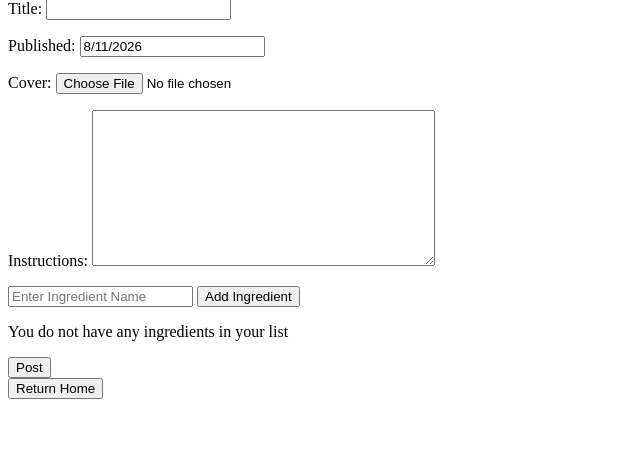
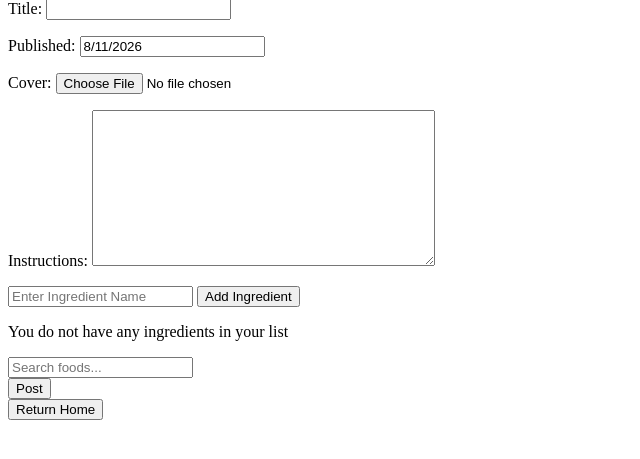
Before and after one commit to Sebastien-Johnson/dine_designs, a Django app: page /post_create/ in a window 1280 px wide. Shown: the part 68-527 px from the top of the page, without its empty margins (0-640 px from the left). Run offline with Django 5.2, Linux system fonts and the light colour scheme; the visitor is signed in with stand-in values (Sample User, id 1).

Commit message:
Added food item deletion idea

```diff
--- a/dj_blog/posts/templates/partials/food_list.html
+++ b/dj_blog/posts/templates/partials/food_list.html
@@ -1,9 +1,24 @@
-{% if ingredients %}
+<div class="d-flex justify-content-between">
+
+<section>
+{% if foods %}
     <ul class="list=group col-4">
-    {% for ingredient in ingredients %}
-        <li class="list-group-item">{{ food.name }}</li>
+    {% for food in foods %}
+        <li class="list-group-item d-flex justify-content-between align-items-center">
+            {{ food.name }}
+            <span class="badge badge-success badge-pill"
+                style="cursor: pointer;"
+                hx-post="{% url 'delete_food' food.pk %}"
+                hx-target="#food_list"
+                hx-confirm="Confirm Delete?">X</span>
+        </li>
     {% endfor %}
     </ul>
 {% else %}
     <p>You do not have any ingredients in your list</p>
 {% endif %}
+</section>
+
+<section>
+    {% include 'partials/search.html' %}
+</section>
--- a/dj_blog/posts/templates/partials/search.html
+++ b/dj_blog/posts/templates/partials/search.html
@@ -0,0 +1,12 @@
+<div class="d-flex justify-content-end mb-4">
+    {% csrf_token %}
+    <input type="text"
+        hx-post="{% url 'search_food' %}"
+        hx-target="#results"
+        hx-trigger="keyup changed delay:500ms"
+        name="search"
+        class="form-control-sm mr-2"
+        placeholder="Search foods...">
+    </form>
+</div>
+<div id="results"></div>
--- a/dj_blog/posts/urls.py
+++ b/dj_blog/posts/urls.py
@@ -13,7 +13,9 @@ urlpatterns = [
 ]
 
 htmx_urlpatterns = [
-    path("add_food/", add_food, name="add_food")
+    path("add_food/", add_food, name="add_food"),
+    path("delete_food/<int:pk>", delete_food, name="delete_food"),
+    path("search_food/", search_food, name="search_food"),
 ]
 
 urlpatterns += htmx_urlpatterns
--- a/dj_blog/posts/views.py
+++ b/dj_blog/posts/views.py
@@ -7,6 +7,7 @@ from .models import Post, Comment, Rating, Food
 from .forms import CreatePost, AddComment, AddRating, CreateFood
 from django.views.generic.list import ListView
 import yaml, requests
+
 
 
 
@@ -116,94 +117,74 @@ class FoodList(ListView):
         return post.ingredients.all()
 
 def add_food(request):
-    with open("onfig.yaml", "r") as ymlfile:
+    #with open("config.yaml", "r") as ymlfile:
+        #cfg = yaml.safe_load(ymlfile)
+        #key = str(cfg["usda_api_key"])
+        #user's food query
+    food_req = request.POST.get("food_name")
+    headers={"x-api-key":"uFndqhD71Wkofc6ftcwEvlGyIfu4l0fS4yqAb7dC"}
+    url = f"https://api.nal.usda.gov/fdc/v1/foods/search?query={food_req}"
+
+    #user's food response
+    response = requests.get(url, headers=headers)
+
+    food_resp = response.json()["foods"]
+
+    # get selected food json data from resp
+    food_json = food_resp[0]
+
+    new_food = create_food_item(food_json)
+
+    #add new food to post creation view
+
+    foods = request.food.all()
+    return render(request, "partials/food_list.html", {"foods": foods})
+
+def delete_food(request, pk):
+    request.user.foods.remove(pk)
+    foods = request.user.foods.all()
+    return render(request, "partials/food_list.html", {"foods": foods})
+
+def search_food(request):
+    with open("config.yaml", "r") as ymlfile:
         cfg = yaml.safe_load(ymlfile)
         key = str(cfg["usda_api_key"])
         #user's food query
-        food_req = request.POST.get("food_name")
+        food_req = request.POST.get("search")
         headers={"x-api-key":key}
         url = f"https://api.nal.usda.gov/fdc/v1/foods/search?query={food_req}"
+        results = requests.get(url, headers=headers)
+        context = {"results":results}
+        return render(request, "partials/search_results.html", context)
 
-        #user's food response
-        response = requests.get(url, headers=headers)
 
-        foods_resp = response.json()["foods"]
 
-        # get selected food json data from resp
-        food_json = foods_resp["?"]
-
-        nutrients = food_json["foodNutrients"]
-
-        macros = [
-            ["protien", 1.0],
-            ["carb", 1.0],
-            ["fat", 1.0],
-            ["energy", 1.0],
-        ]
-
-        for nutrient in nutrients:
-                for macro in macros:
-                    if macro[0].lower() in nutrient["nutrientName"].lower():
-                        macro[1] = nutrient["value"]
-        new_food = Food.objects.get_or_create(
-                                name=food_json["description"],
-                                protiens=float(macros[0][1]),
-                                carbs=float(macros[1][1]),
-                                fats=float(macros[2][1]),
-                                calories=float(macros[3][1]),
-                                base_serving=float(food_json["servingSize"]),
-                                base_unit=food_json["servingSizeUnit"],
-                            )
-        #add new food to post creation view
-
-    ingredients = request.post.ingredients.all()
-    return render(request, "partials/food_list.html", {"ingredients": ingredients})
-
-def create_food_item(food):
-    nutrients = food["foodNutrients"]
+def create_food_item(food_json):
+    nutrients = food_json["foodNutrients"]
     macros = [
-        ["protien", 1.0],
-        ["carb", 1.0],
-        ["fat", 1.0],
-        ["fiber", 1.0],
-        ["energy", 1.0],
-    ]
+                ["protien", 1.0],
+                ["carb", 1.0],
+                ["fat", 1.0],
+                ["energy", 1.0],
+            ]
 
     for nutrient in nutrients:
-        for macro in macros:
-            if macro[0].lower() in nutrient["nutrientName"].lower():
-                macro[1] = nutrient["value"]
+            for macro in macros:
+                if macro[0].lower() in nutrient["nutrientName"].lower():
+                    macro[1] = nutrient["value"]
 
-    new_food = Food(
-                        food["description"],
-                        float(macros[0][1]),
-                        float(macros[1][1]),
-                        float(macros[2][1]),
-                        float(macros[3][1]),
-                        float(macros[4][1]),
-                        float(food["servingSize"]),
-                        food["servingSizeUnit"]
-                    )
-
+    new_food = Food.objects.get_or_create(
+                            name=food_json["description"],
+                            protiens=float(macros[0][1]),
+                            carbs=float(macros[1][1]),
+                            fats=float(macros[2][1]),
+                            calories=float(macros[3][1]),
+                            base_serving=float(food_json["servingSize"]),
+                            base_unit=food_json["servingSizeUnit"],
+                        )
     return new_food
 
-def options_list(foods_resp):
-    foods_list = {}
-    i = 1
-    for food in foods_resp:
-        foods_list[food["description"]] = i
-        i += 1
 
-    j = 1
-    for food in foods_list:
-        print(f"{j}. {food}\n")
-        j += 1
-
-    print("Choose an option (by number)")
-    choice = input()
-
-    food_choice = foods_resp[int(choice)-1]
-    return food_choice
 
 class FoodCreateView(CreateView):
     model = Food
--- a/dj_blog/templates/base.html
+++ b/dj_blog/templates/base.html
@@ -11,6 +11,11 @@
 	<main>
 		{% block content %}
 		{% endblock %}
+		<script>
+			document.body.addEventListener('htmx:configRequest', (event) => {
+				event.detail.headers['X-CSRFToken'] = "{{ csrf_token }}";
+			})
+		</script>
 	</main>
 </body>
 
```
Also changed, not shown: dj_blog/posts/templates/partials/search_results.html (+19 -0 lines).
